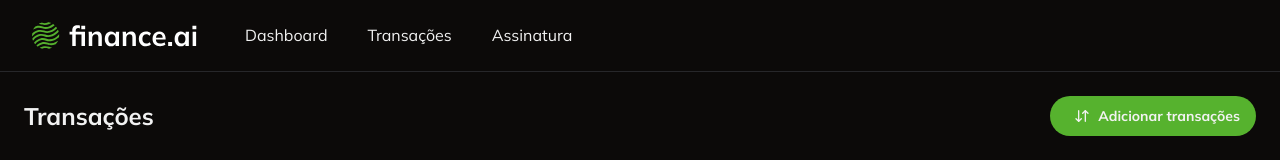
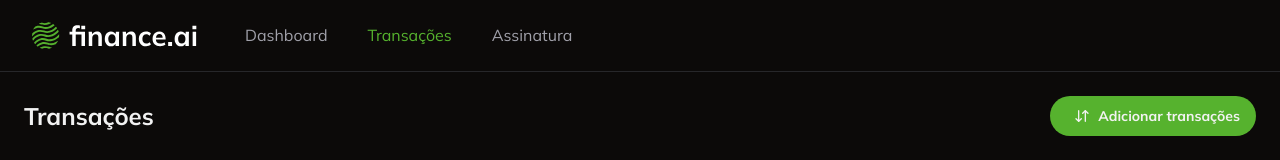
Before and after one commit to GabrielDevLoper/finance, a Next.js app: page /transactions in a window 1280 px wide. Shown: the top 160 px of the page. Built offline with nearby package versions, Linux system fonts and the light colour scheme; no server answers; the database is empty.

Commit message:
feat: menu active navbar

```diff
--- a/app/_components/navbar.tsx
+++ b/app/_components/navbar.tsx
@@ -1,15 +1,47 @@
+"use client";
+
 import { UserButton } from "@clerk/nextjs";
 import Image from "next/image";
 import Link from "next/link";
+import { usePathname } from "next/navigation";
 
 const Navbar = () => {
+  const pathname = usePathname();
+
   return (
     <nav className="flex justify-between px-8 py-4 border-b border-solid">
       <div className="flex items-center gap-10">
         <Image src={"/logo.svg"} width={173} height={39} alt="finance" />
-        <Link href={"/"}>Dashboard</Link>
-        <Link href={"/transactions"}>Transações</Link>
-        <Link href={"/subscription"}>Assinatura</Link>
+        <Link
+          href={"/"}
+          className={
+            pathname === "/"
+              ? "text-primary font bold"
+              : "text-muted-foreground"
+          }
+        >
+          Dashboard
+        </Link>
+        <Link
+          href={"/transactions"}
+          className={
+            pathname === "/transactions"
+              ? "text-primary font bold"
+              : "text-muted-foreground"
+          }
+        >
+          Transações
+        </Link>
+        <Link
+          href={"/subscription"}
+          className={
+            pathname === "/subscription"
+              ? "text-primary font bold"
+              : "text-muted-foreground"
+          }
+        >
+          Assinatura
+        </Link>
       </div>
 
       <UserButton showName />
--- a/app/page.tsx
+++ b/app/page.tsx
@@ -1,6 +1,7 @@
 import { UserButton } from "@clerk/nextjs";
 import { auth } from "@clerk/nextjs/server";
 import { redirect } from "next/navigation";
+import Navbar from "./_components/navbar";
 
 export default async function Home() {
   const { userId } = await auth();
@@ -11,6 +12,7 @@ export default async function Home() {
 
   return (
     <div className="h-full flex items-center justify-center">
+      <Navbar />
       <UserButton showName />
     </div>
   );
--- /dev/null
+++ b/app/subscription/page.tsx
@@ -0,0 +1,7 @@
+import Navbar from "../_components/navbar";
+
+const Subscription = () => {
+  return <Navbar />;
+};
+
+export default Subscription;
--- a/app/subscription/subscription.tsx
+++ /dev/null
@@ -1,5 +0,0 @@
-const Subscription = () => {
-  return <>subscription</>;
-};
-
-export default Subscription;
```
